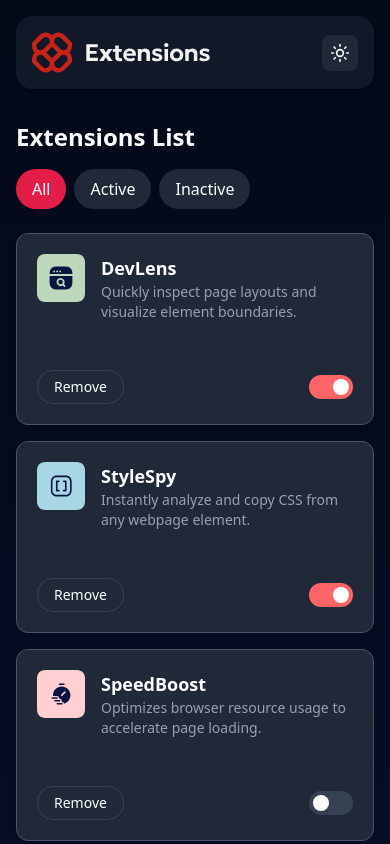
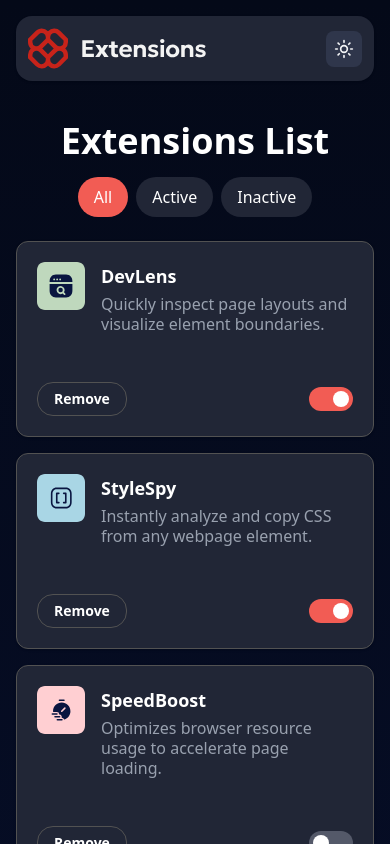
Before and after one commit to Zeeblink/atc-mentorship-tasks, a React (Vite) app: page / in a window 390 px wide. Shown: the top 844 px of the page. Built offline with nearby package versions, Linux system fonts and the light colour scheme.

Commit message:
feat: implement theme toggle functionality and update styles for light/dark modes

```diff
--- a/src/App.tsx
+++ b/src/App.tsx
@@ -1,13 +1,19 @@
 import './index.css'
 import Extensions from './components/Extensions/extensions-list'
 import ExtensionsHeader from './components/Extensions/extensions-header'
+import { useState } from 'react'
 
 function App() {
+  const [theme, setTheme] = useState<'light' | 'dark'>('dark') // State to manage the theme of the app
+
+  const toggleTheme = () => {
+    setTheme((currentTheme) => (currentTheme === 'light' ? 'dark' : 'light')) // Toggle the theme state
+  }
 
   return (
-    <div className='min-h-screen dark-gradient text-foreground p-4 md:px-24 md:py-12'>
-      <ExtensionsHeader theme='light' toggleTheme={() => console.log('toggle theme')}/>
-      <Extensions theme='dark'/>
+    <div className={`${theme === 'dark' ? 'dark-gradient' : 'light-gradient'} min-h-screen  text-foreground p-4 md:px-24 md:py-12`}>
+      <ExtensionsHeader theme={theme} toggleTheme={() => toggleTheme()}/>
+      <Extensions theme={theme}/>
       {/* <FAQ />
       <RandomPostCard /> */}
     </div>
--- a/src/components/Extensions/extensions-card.tsx
+++ b/src/components/Extensions/extensions-card.tsx
@@ -9,24 +9,24 @@ interface ExtensionCardProps {
 
 export default function ExtensionCard({ extension, theme, onToggle }: ExtensionCardProps) {
     return (
-        <div className={`${theme === 'light' ? 'bg-white' : 'bg-[#1F2937]'} shadow-sm rounded-xl p-5 border border-gray-600`}>
+        <div className={`${theme === 'light' ? 'bg-neutral-0 border-neutral-200' : 'bg-neutral-800 border-neutral-600'} shadow-sm rounded-xl p-5 border`}>
             <div className="flex gap-4 mb-10">
                 <div
                     className="w-12 h-12 rounded-lg flex items-center justify-center">
                     <img src={extension.icon} alt={extension.name} />
                 </div>
                 <div className='flex-1'>
-                    <h3 className={`text-lg font-semibold ${theme === 'light' ? 'text-[#172554]' : 'text-white'}`}>
+                    <h3 className={`text-lg font-bold mb-1 ${theme === 'light' ? 'text-[#172554]' : 'text-white'}`}>
                         {extension.name}
                     </h3>
-                    <p className={`text-sm ${theme === 'light' ? 'text-[#64748b]' : 'text-gray-400'}`}>
+                    <p className={`text-base leading-5 ${theme === 'light' ? 'text-neutral-700' : 'text-gray-400'}`}>
                         {extension.description}
                     </p>
                 </div>
             </div>
             <div className='mt-auto pt-2 flex items-center justify-between'>
-                <button className={`${theme === 'light' ? 'bg-white border-gray-600 text-[#475569] hover:bg-[#f8fafc]'
-                    : 'bg-transparent border-gray-700 text-white hover:bg-gray-800'} border px-4 py-1.5 rounded-2xl text-sm`}>
+                <button className={`${theme === 'light' ? 'bg-neutral-0 border-neutral-400 text-neutral-700 hover:text-neutral-200'
+                    : 'bg-transparent border-neutral-600 text-white hover:text-neutral-800'} hover:bg-red-400 border px-4 py-1.5 rounded-2xl text-sm font-semibold cursor-pointer`}>
                     Remove
                 </button>
                 <div className="relative items-center inline-flex">
@@ -38,7 +38,7 @@ export default function ExtensionCard({ extension, theme, onToggle }: ExtensionC
                         id={`toggle-${extension.id}`}
                     />
                     <div className={`w-11 h-6 rounded-full transition cursor-pointer
-                        ${extension.active ? 'bg-red-400' : theme === 'light' ? 'bg-[#e2e8f0]' : 'bg-gray-700'}`}
+                        ${extension.active ? 'bg-red-400' : theme === 'light' ? 'bg-neutral-300' : 'bg-neutral-600'}`}
                         onClick={() => onToggle(extension.id)} // Toggle the active state of the extension and call the onToggle function
                         >
 
--- a/src/components/Extensions/extensions-header.tsx
+++ b/src/components/Extensions/extensions-header.tsx
@@ -10,18 +10,18 @@ interface ExtensionsHeaderProps {
 export default function ExtensionsHeader({ theme, toggleTheme }: ExtensionsHeaderProps) {
   return (
     <div
-      className={`bg-[#111827] rounded-2xl p-4 flex items-center justify-between mb-8 shadow-sm`}
+      className={`${theme === 'dark' ? 'bg-neutral-800' : 'bg-white'} rounded-2xl p-3 flex items-center justify-between mb-10 shadow-sm`}
     >
       <div className="flex items-center gap-3">
         <img src="/assets/logo.svg" alt="logo" />
         {/* <h1 className="text-xl font-bold text-white">Extensions</h1> */}
       </div>
       <button
-        className={`${theme === "light" ? "bg-[#1f2937]" : "bg-[#f1f5f9]"} p-2 rounded-lg cursor-pointer`}
+        className={`${theme === "dark" ? "bg-neutral-700" : "bg-neutral-100"} p-2 rounded-lg cursor-pointer`}
         onClick={toggleTheme}
         aria-label="Toggle theme"
       >
-        {theme === "light" ? <Sun className="w-5 h-5 text-gray-100" /> : <Moon className="w-5 h-5 text-[#64748b]" />}
+        {theme === "dark" ? <Sun className="w-5 h-5 text-gray-100" /> : <Moon className="w-5 h-5 text-[#64748b]" />}
       </button>
     </div>
   )
--- a/src/components/Extensions/extensions-list.tsx
+++ b/src/components/Extensions/extensions-list.tsx
@@ -14,7 +14,7 @@ const Extensions = ({ theme }: ExtensionsListProps) => {
 
 
   // Function to handle filter extensions using "filter" high order array method
-  const filteredExtensions = extensionsData.filter((extension) => {
+  const filteredExtensions = extensions.filter((extension) => { // Use the 'extensions' state here
     if (filter === 'all') return true;
     if (filter === 'active') return extension.active;
     if (filter === 'inactive') return !extension.active;
@@ -30,17 +30,17 @@ const Extensions = ({ theme }: ExtensionsListProps) => {
 
   return (
     <>
-      <div className='mb-6 flex flex-col md:flex-row md:items-center justify-between gap-4'>
-        <h2 className={`text-2xl font-bold ${theme === 'light' ? 'text-[#172554]' : 'text-white'}`}>Extensions List</h2>
+      <div className='mb-6 flex flex-col md:flex-row items-center  justify-center md:justify-between gap-4'>
+        <h2 className={`text-4xl lg:text-3xl font-bold ${theme === 'light' ? 'text-neutral-900' : 'text-white'}`}>Extensions List</h2>
         <div className="flex gap-2">
 
           {/* This button sets the filter state to all */}
           <button
             className={`px-4 py-2 cursor-pointer rounded-full font-medium ${filter === "all"
-              ? "bg-[#e11d48] text-white"
+              ? "bg-red-400 text-white"
               : theme === "light"
-                ? "bg-[#f1f5f9] text-[#475569]"
-                : "bg-[#1f2937] text-white"
+                ? "bg-neutral-0 text-neutral-900 border border-neutral-100 shadow-sm"
+                : "bg-neutral-800 border-neutral-600 text-white"
               }`}
             onClick={() => setFilter("all")}
           >
@@ -49,10 +49,10 @@ const Extensions = ({ theme }: ExtensionsListProps) => {
           {/* This button sets the filter state to active */}
           <button
             className={`px-4 py-2 cursor-pointer rounded-full font-medium ${filter === "active"
-              ? "bg-[#e11d48] text-white"
+              ? "bg-red-400 text-white"
               : theme === "light"
-                ? "bg-[#f1f5f9] text-[#475569]"
-                : "bg-[#1f2937] text-white"
+                ? "bg-neutral-0 text-neutral-900 border border-neutral-100 shadow-sm"
+                : "bg-neutral-800 border-neutral-600 text-white"
               }`}
             onClick={() => setFilter("active")}
           >
@@ -61,10 +61,10 @@ const Extensions = ({ theme }: ExtensionsListProps) => {
           {/* This button sets the filter state to inactive */}
           <button
             className={`px-4 py-2 cursor-pointer rounded-full font-medium ${filter === "inactive"
-              ? "bg-[#e11d48] text-white"
+              ? "bg-red-400 text-white"
               : theme === "light"
-                ? "bg-[#f1f5f9] text-[#475569]"
-                : "bg-[#1f2937] text-white"
+                ? "bg-neutral-0 text-neutral-900 border border-neutral-100 shadow-sm"
+                : "bg-neutral-800 border-neutral-600 text-white"
               }`}
             onClick={() => setFilter("inactive")}
           >
--- a/src/global.css
+++ b/src/global.css
@@ -1,7 +1,56 @@
-.light-gradient {
-    background: linear-gradient(180deg, #EBF2FC 0%, #EEF8F9 100%);
+
+
+
+  :root {
+    /* Neutral Colors */
+    --neutral-900: hsl(227, 75%, 14%);
+    --neutral-800: hsl(226, 25%, 17%);
+    --neutral-700: hsl(225, 23%, 24%);
+    --neutral-600: hsl(226, 11%, 37%);
+    --neutral-300: hsl(0, 0%, 78%);
+    --neutral-200: hsl(217, 61%, 90%);
+    --neutral-100: hsl(0, 0%, 93%);
+    --neutral-0: hsl(200, 60%, 99%);
+
+    /* Red Colors */
+    --red-400: hsl(3, 86%, 64%);
+    --red-500: hsl(3, 71%, 56%);
+    --red-700: hsl(3, 77%, 44%);
+
+    /* Gradients */
+    --light-gradient: linear-gradient(180deg, #EBF2FC 0%, #EEF8F9 100%);
+    --dark-gradient: linear-gradient(180deg, #040918 0%, #091540 100%);
   }
 
-  .dark-gradient {
-    background: linear-gradient(180deg, #040918 0%, #091540 100%);
-  }
+  /* Text Colors */
+.text-neutral-900 { color: var(--neutral-900); }
+.text-neutral-800 { color: var(--neutral-800); }
+.text-neutral-700 { color: var(--neutral-700); }
+.text-neutral-600 { color: var(--neutral-600); }
+.text-neutral-300 { color: var(--neutral-300); }
+.text-neutral-200 { color: var(--neutral-200); }
+.text-neutral-100 { color: var(--neutral-100); }
+.text-neutral-0 { color: var(--neutral-0); }
+
+.text-red-400 { color: var(--red-400); }
+.text-red-500 { color: var(--red-500); }
+.text-red-700 { color: var(--red-700); }
+
+/* Background Colors */
+.bg-neutral-900 { background-color: var(--neutral-900); }
+.bg-neutral-800 { background-color: var(--neutral-800); }
+.bg-neutral-700 { background-color: var(--neutral-700); }
+.bg-neutral-600 { background-color: var(--neutral-600); }
+.bg-neutral-300 { background-color: var(--neutral-300); }
+.bg-neutral-200 { background-color: var(--neutral-200); }
+.bg-neutral-100 { background-color: var(--neutral-100); }
+.bg-neutral-0 { background-color: var(--neutral-0); }
+
+.bg-red-400 { background-color: var(--red-400); }
+.bg-red-500 { background-color: var(--red-500); }
+.bg-red-700 { background-color: var(--red-700); }
+
+
+.light-gradient {background: var(--light-gradient);}
+
+.dark-gradient {background: var(--dark-gradient);}
```
Also changed, not shown: 1 other file (tests, documents, lock files or other folders).
